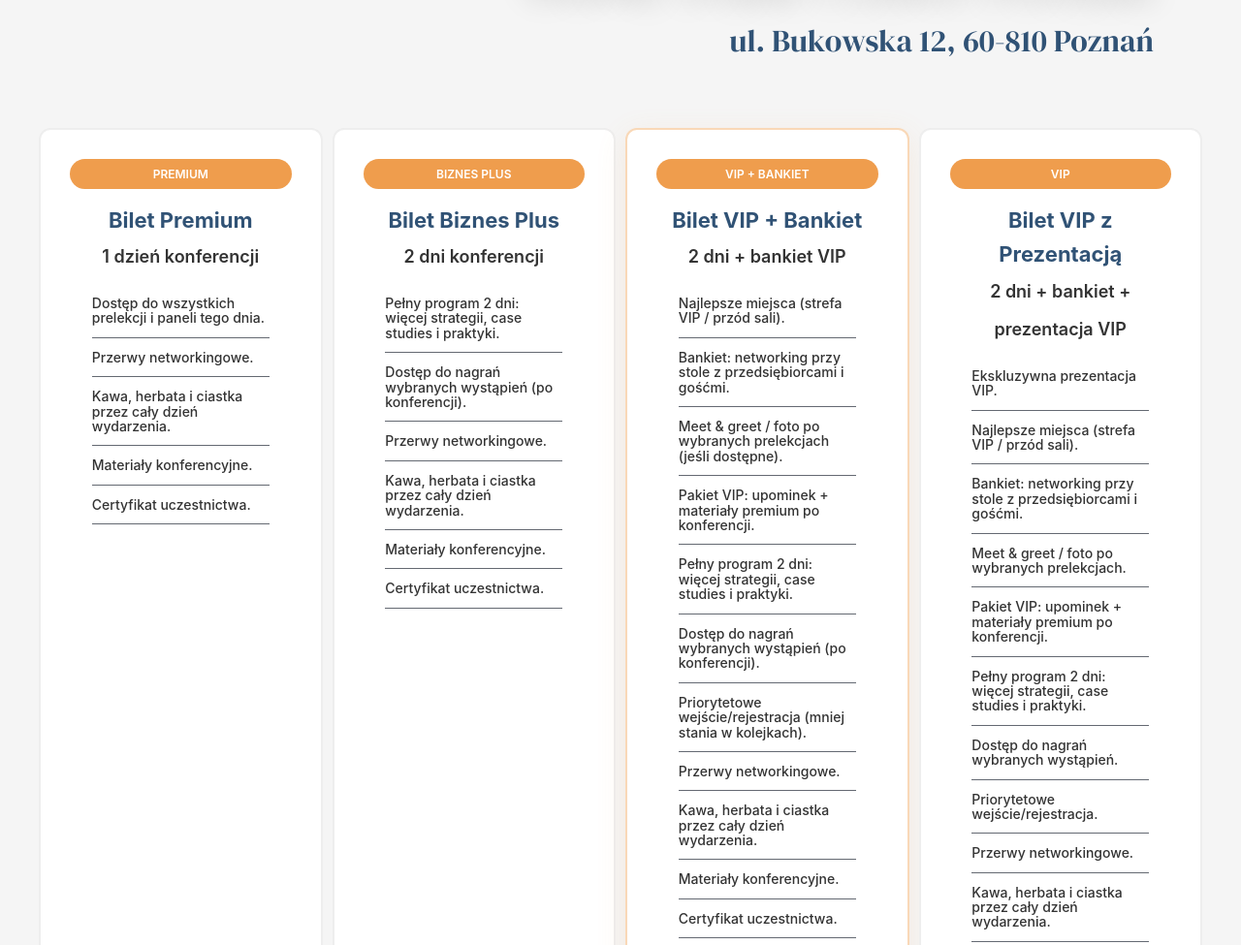
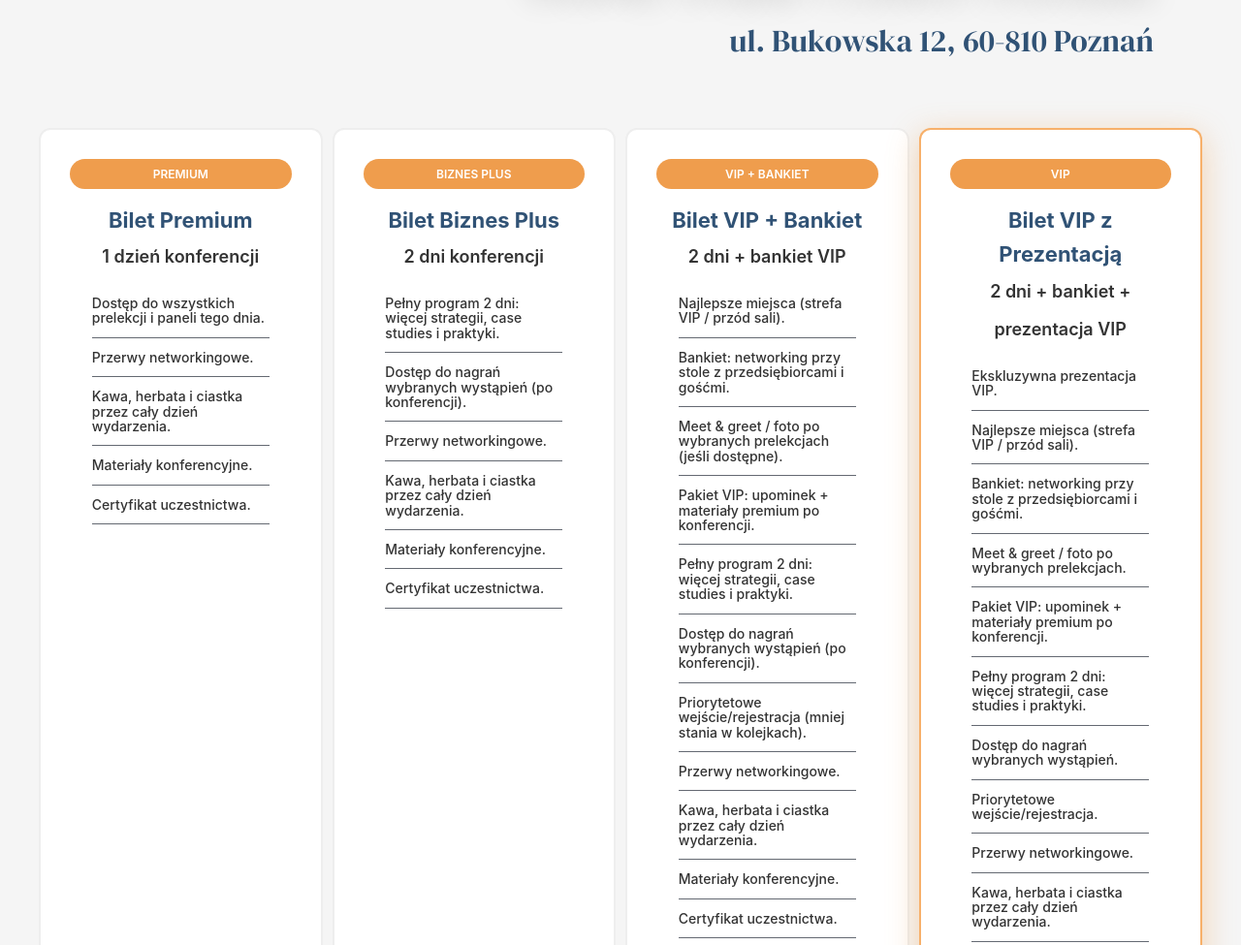
Before and after one commit to KUACK/IntegracjaPrzedsiebiorcow, a website: page index.html in a window 1280 px wide. Shown: the part 3806-4781 px from the top of the page at 97% size. Drawn offline with Linux system fonts and the light colour scheme.

Commit message:
poprwaka kup tera

```diff
--- /dev/null
+++ b/link book orde.txt
@@ -0,0 +1 @@
+https://www.perplexity.ai/search/czesc-mam-strone-ktora-sprzeda-AIgBQ9mZR72MiYbPtJZBdQ
--- a/style.css
+++ b/style.css
@@ -501,9 +501,9 @@ body {
 }
 
 /* Wyróżniony VIP card */
-.ticket-card:nth-child(3) {
-  border-color: rgba(239, 157, 77, 0.4);
-  box-shadow: 0 8px 32px rgba(239, 157, 77, 0.12);
+.ticket-card:last-child {
+  border-color: rgba(242, 124, 7, 0.601);
+  box-shadow: 0 8px 32px rgba(239, 158, 77, 0.414);
 }
 
 .ticket-badge {
```
